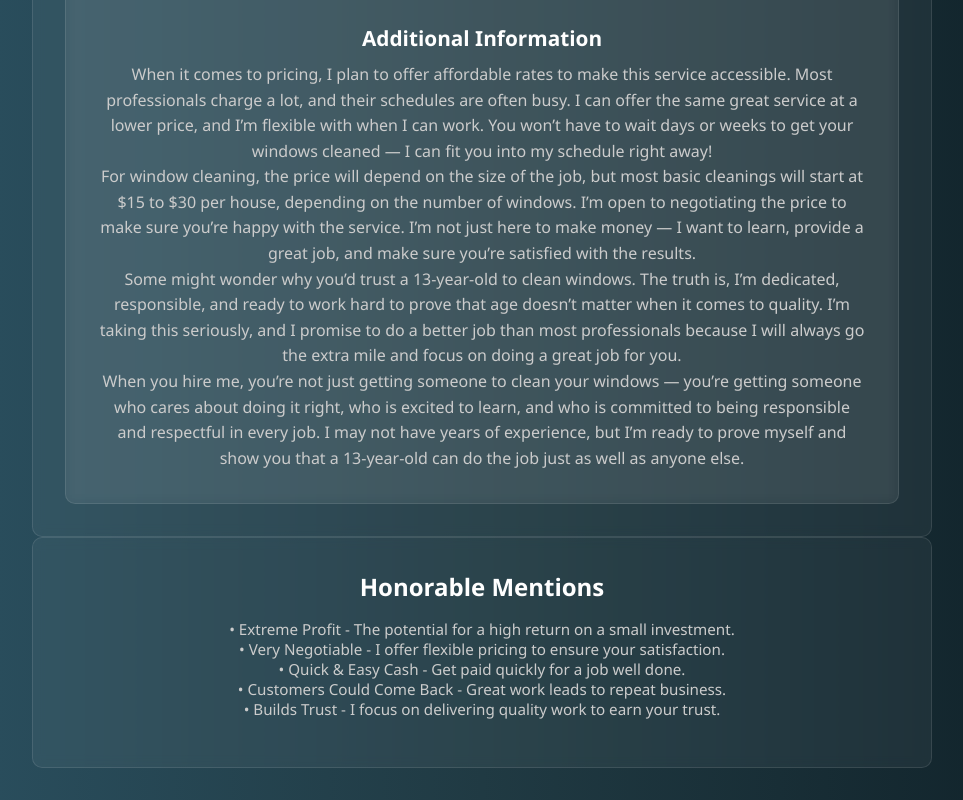
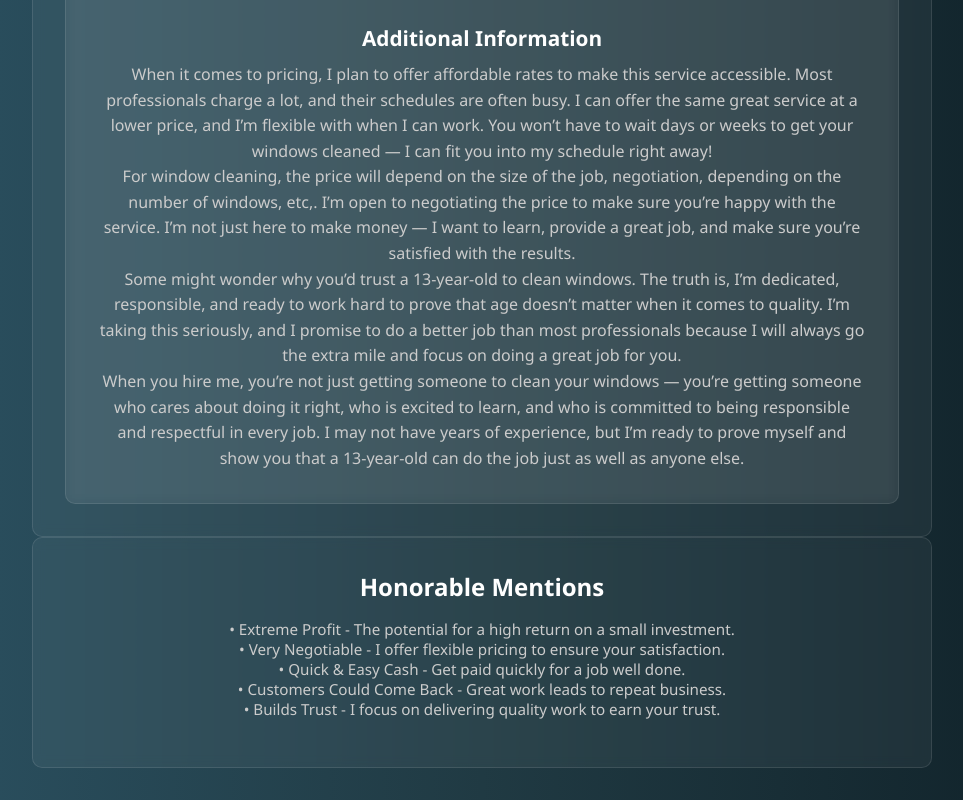
Before and after one commit to louAnFa/J.WC, a plain HTML site: page index.html in a window 1280 px wide. Shown: the part 980-1780 px from the top of the page, without its empty margins (158-1121 px from the left). Drawn offline with Linux system fonts and the light colour scheme.

Commit message:
Update index.html

```diff
--- a/index.html
+++ b/index.html
@@ -60,7 +60,7 @@
         <section class="additional-info">
           <h2>Additional Information</h2>
           <p>When it comes to pricing, I plan to offer affordable rates to make this service accessible. Most professionals charge a lot, and their schedules are often busy. I can offer the same great service at a lower price, and I’m flexible with when I can work. You won’t have to wait days or weeks to get your windows cleaned — I can fit you into my schedule right away!</p>
-          <p>For window cleaning, the price will depend on the size of the job, but most basic cleanings will start at $15 to $30 per house, depending on the number of windows. I’m open to negotiating the price to make sure you’re happy with the service. I’m not just here to make money — I want to learn, provide a great job, and make sure you’re satisfied with the results.</p>
+          <p>For window cleaning, the price will depend on the size of the job, negotiation, depending on the number of windows, etc,. I’m open to negotiating the price to make sure you’re happy with the service. I’m not just here to make money — I want to learn, provide a great job, and make sure you’re satisfied with the results.</p>
           <p>Some might wonder why you’d trust a 13-year-old to clean windows. The truth is, I’m dedicated, responsible, and ready to work hard to prove that age doesn’t matter when it comes to quality. I’m taking this seriously, and I promise to do a better job than most professionals because I will always go the extra mile and focus on doing a great job for you.</p>
           <p>When you hire me, you’re not just getting someone to clean your windows — you’re getting someone who cares about doing it right, who is excited to learn, and who is committed to being responsible and respectful in every job. I may not have years of experience, but I’m ready to prove myself and show you that a 13-year-old can do the job just as well as anyone else.</p>
         </section>
```
